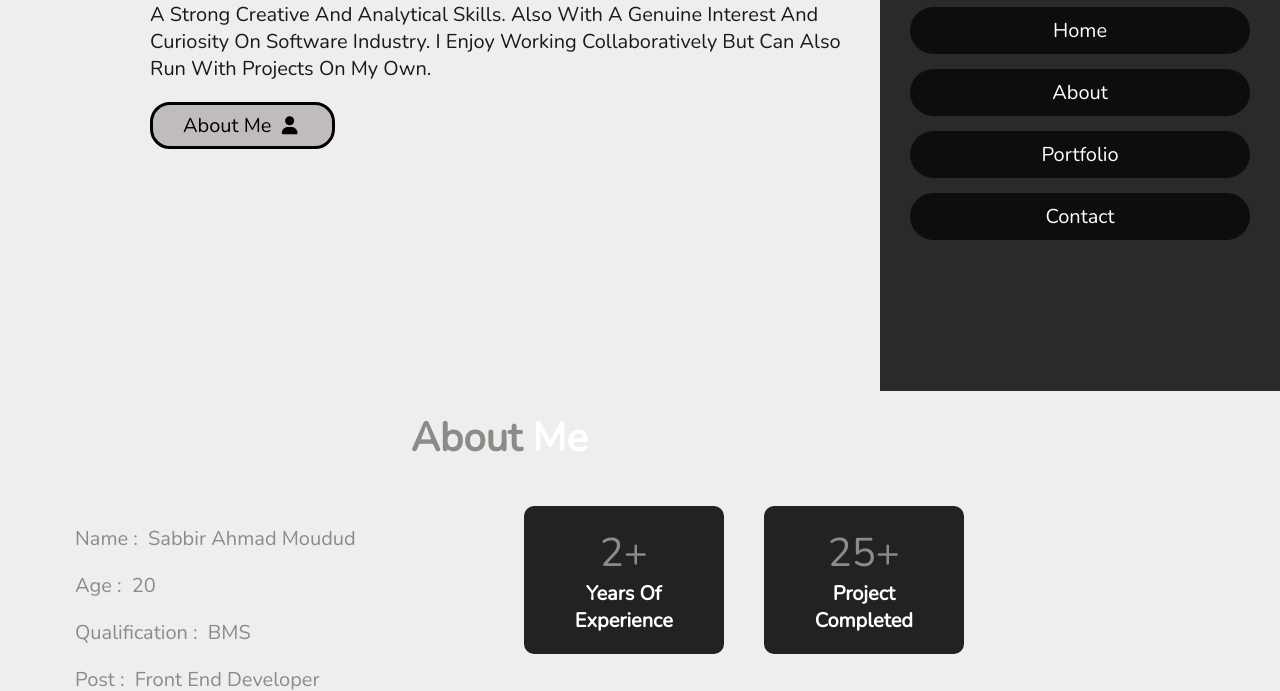
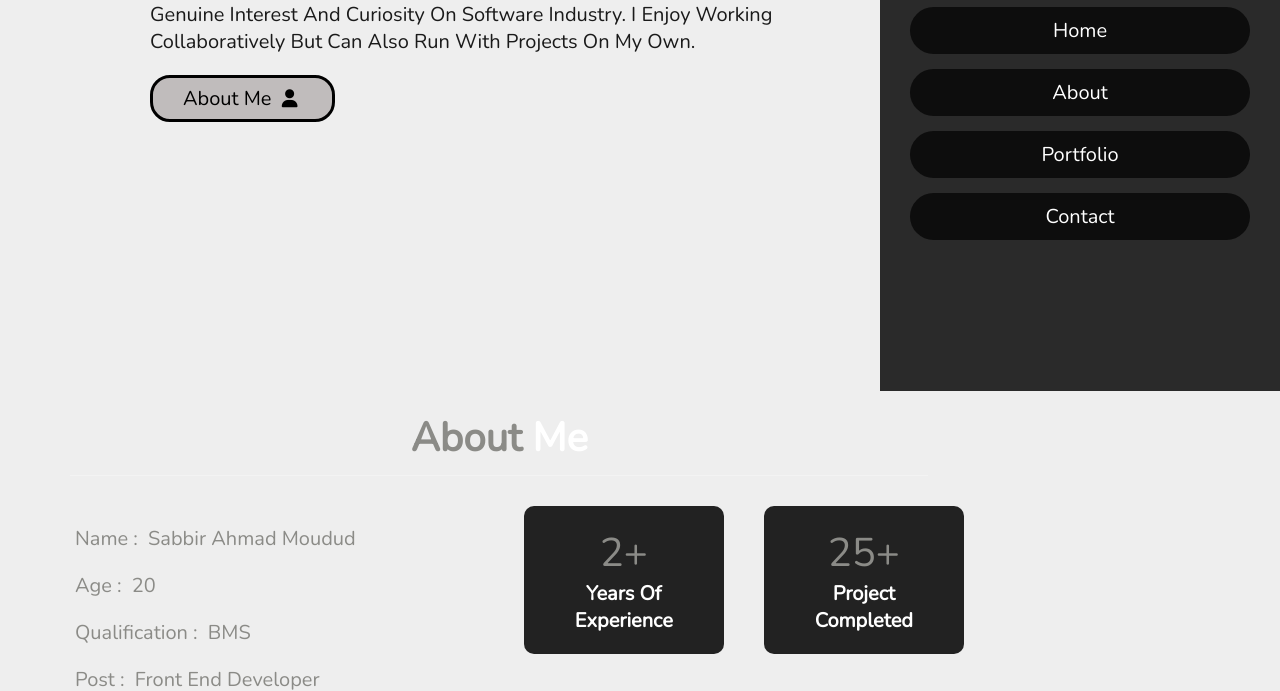
Before and after one commit to moududahmad99/my-portfolio, a plain HTML site: page index.htm in a window 1280 px wide. Shown: the part 409-1100 px from the top of the page. Drawn offline with nearby package versions, Linux system fonts and the light colour scheme.

Commit message:
Update index.htm

```diff
--- a/index.htm
+++ b/index.htm
@@ -39,7 +39,7 @@
       <h3>HI THERE !</h3>
       <h1>I'm <span>sabbir ahmad moudud</span></h1>
       <p>
-        I'm a programmer with a strong creative and analytical skills. I'm a programmer with a strong creative and analytical skills.programmer with a strong creative and analytical skills. also with a genuine interest and curiosity on software industry. I enjoy working collaboratively but can also run with projects on my own.
+        I'm a programmer with a strong creative and analytical skills. also with a genuine interest and curiosity on software industry. I enjoy working collaboratively but can also run with projects on my own.
       </p>
       <a href="#about"
         ><button class="btn">about me <i class="fas fa-user"></i></button
```
